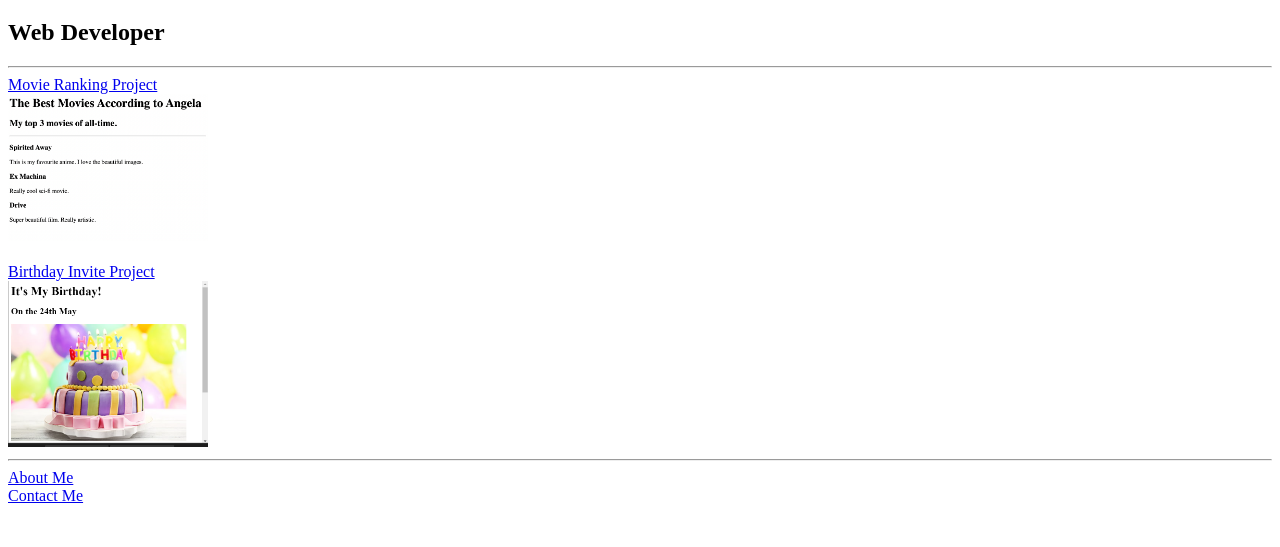
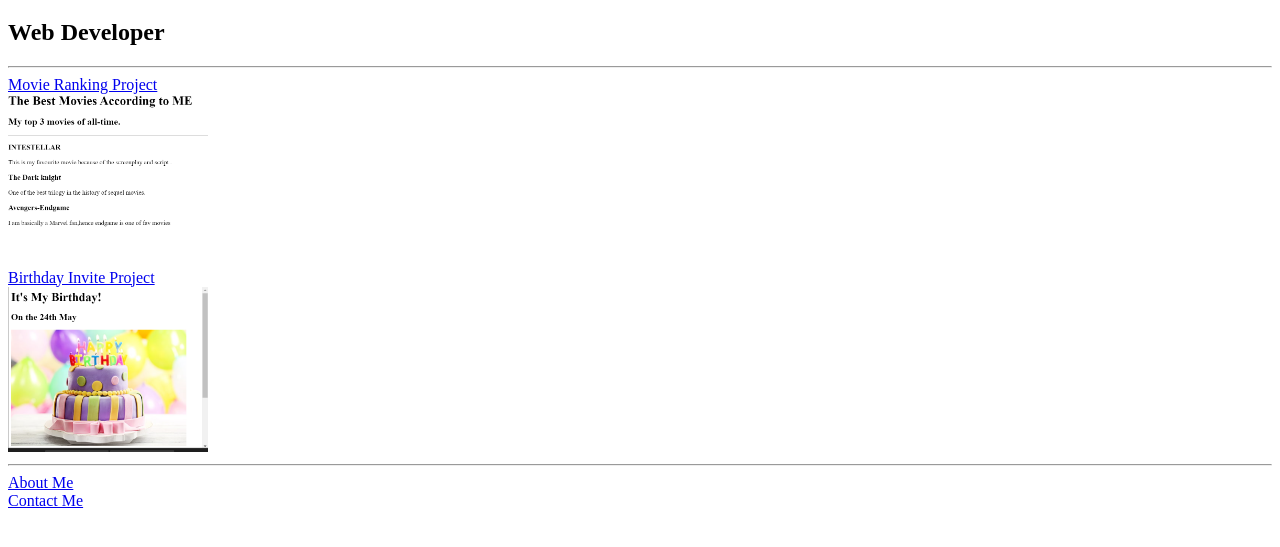
Before and after one commit to DharuneswarKDe/html-myportfolio, a plain HTML site: page index.html in a window 1280 px wide. Shown: the part 61-608 px from the top of the page. Drawn offline with Linux system fonts and the light colour scheme.

Commit message:
Update index.html

```diff
--- a/index.html
+++ b/index.html
@@ -10,7 +10,7 @@
         <h2>Web Developer</h2>
         <hr/>
         <a href="./public/movie ranking.html">Movie Ranking Project</a><br/>
-        <img src="./assets/images/movie-ranking.png" width="200"/><br/><br/>
+        <img src="./assets/images/mr.png" width="200"/><br/><br/>
         <a href="./public/birthday.html">Birthday Invite Project</a><br/>
         <img src="./assets/images/bi.png"width="200"/>
         <hr/>
```
